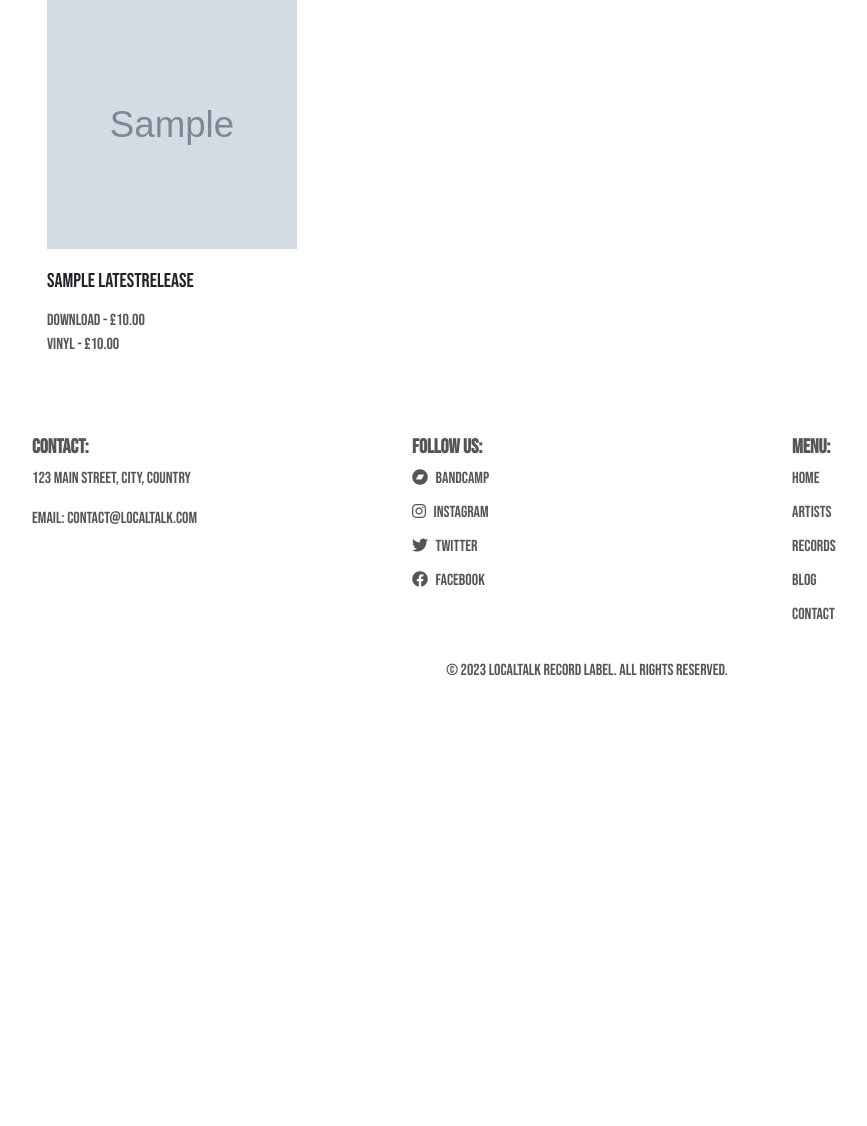
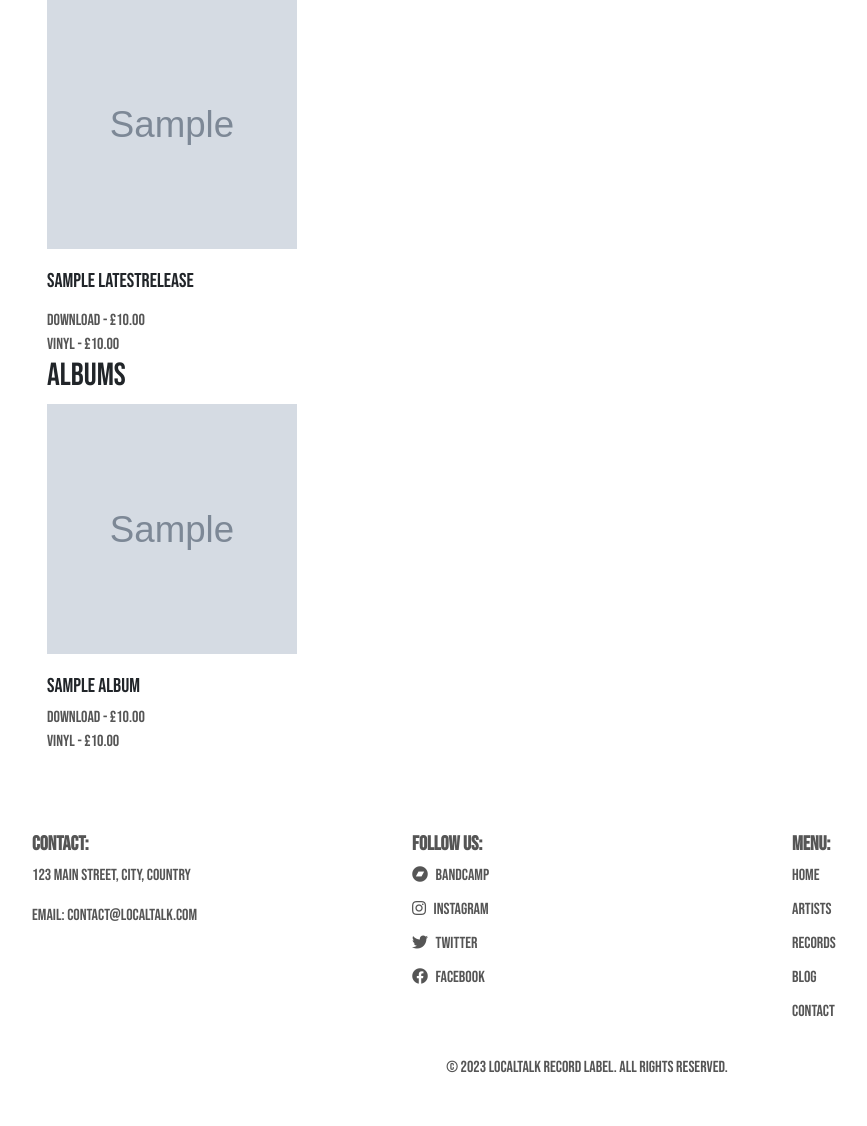
Before and after one commit to KristianDsmith/local-talk, a Django app: page / in a window 1280 px wide. Shown: the part 641-1767 px from the top of the page, without its empty margins (53-920 px from the left). Before the commit the page ends 1317 px from the top, so only its background shows below. Run offline with Django 3.2, Linux system fonts and the light colour scheme; tables that the repository leaves empty hold one stand-in row (values such as "Sample post"); grey boxes marked "Sample" are stand-in pictures; some libraries are stand-ins or nearby versions; some web fonts are replaced.

Commit message:
Add album section update models, vies, admin and html

```diff
--- a/blog/models.py
+++ b/blog/models.py
@@ -11,12 +11,14 @@ class Artist(models.Model):
     def __str__(self):
         return self.name
 
+
 class Record(models.Model):
     title = models.CharField(max_length=100)
     artist = models.ForeignKey(Artist, on_delete=models.CASCADE)
     release_date = models.DateField()
     genre = models.CharField(max_length=50)
-    cover_image = models.ImageField(upload_to='record_covers/', blank=True, null=True)
+    cover_image = models.ImageField(
+        upload_to='record_covers/', blank=True, null=True)
 
 
 class BlogPost(models.Model):
@@ -47,3 +49,22 @@ class LatestRelease(models.Model):
 
     def __str__(self):
         return self.title
+
+
+class Album(models.Model):
+    title = models.CharField(max_length=100)
+    artist = models.ForeignKey(Artist, on_delete=models.CASCADE)
+    release_date = models.DateField()
+    cover_image = models.ImageField(
+        upload_to='album_covers/', blank=True, null=True)
+    download_link = models.URLField(
+        default='https://example.com/default-download-link')
+    download_price = models.DecimalField(
+        max_digits=6, decimal_places=2, default=0.00)
+    vinyl_link = models.URLField(
+        default='https://example.com/default-vinyl-link')
+    vinyl_price = models.DecimalField(
+        max_digits=6, decimal_places=2, default=0.00)
+
+    def __str__(self):
+        return self.title
--- a/blog/views.py
+++ b/blog/views.py
@@ -1,13 +1,16 @@
 from django.shortcuts import render, get_object_or_404
 from django.views.generic import ListView, DetailView
-from .models import Artist, Record, BlogPost, LatestRelease
+from .models import Artist, Record, BlogPost, LatestRelease, Album
 
 from django.views.generic.edit import CreateView, UpdateView, DeleteView
 
 
 def home(request):
     latest_releases = LatestRelease.objects.all().order_by('-release_date')[:4]
-    return render(request, 'home.html', {'latest_releases': latest_releases})
+    albums = Album.objects.all().order_by('-release_date')[:4]
+
+    return render(request, 'home.html', {'latest_releases': latest_releases, 'albums': albums})
+
 
 
 class ArtistListView(ListView):
--- a/static/css/style.css
+++ b/static/css/style.css
@@ -149,6 +149,62 @@ body {
 .vinyl-link:hover {
     text-decoration: none;
 }
+
+/* ... Your existing CSS styles ... */
+
+/* Styles for the download and vinyl links in the Latest Releases and Albums sections */
+.download-link,
+.vinyl-link {
+    text-decoration: none;
+    /* Remove underline */
+    color: #555;
+    /* Change text color to the desired color */
+    cursor: pointer;
+    /* Change cursor to indicate a link */
+}
+
+.download-link:hover,
+.vinyl-link:hover {
+    text-decoration: none;
+    /* Remove underline when hovering */
+}
+
+/* Your existing CSS styles */
+
+/* Add custom styles for the Latest Releases and Albums sections */
+.latest-releases .track-item,
+.albums .track-item {
+    position: relative;
+}
+
+.latest-releases .track-item a,
+.albums .track-item a {
+    position: relative;
+    text-decoration: none;
+    color: #555;
+    /* Set the default color for the links */
+    cursor: pointer;
+}
+
+.latest-releases .track-item a::before,
+.albums .track-item a::before {
+    content: '';
+    position: absolute;
+    left: 0;
+    bottom: -2px;
+    /* Adjust this value to control the distance of the underline from the text */
+    width: 0;
+    height: 2px;
+    background-color: #59dd2d;
+    /* Change to your desired color for the underline */
+    transition: width 0.3s;
+}
+
+.latest-releases .track-item a:hover::before,
+.albums .track-item a:hover::before {
+    width: 100%;
+}
+
 /* Footer */
 .custom-footer {
     background-color: #fff;
--- a/templates/home.html
+++ b/templates/home.html
@@ -27,5 +27,28 @@
     </div>
 </section>
 
+<!-- Albums section -->
+<section class="albums">
+    <div class="container">
+        <h2>Albums</h2>
+        <div class="row">
+            {% for album in albums %}
+            <div class="col-md-3 track-item">
+                {% if album.cover_image %}
+                <img src="{{ album.cover_image.url }}" alt="{{ album.title }}" width="250" height="250">
+                {% endif %}
+                <h3 class="track-title">{{ album.title }}</h3>
+                <div class="release-links">
+                    <a href="#" class="download-link">Download - £{{ album.download_price }}</a>
+                </div>
+                <div>
+                    <a href="#" class="vinyl-link">Vinyl - £{{ album.vinyl_price }}</a>
+                </div>
+            </div>
+            {% endfor %}
+        </div>
+    </div>
+</section>
+
 </section>
 {% endblock %}
```
Also changed, not shown: blog/admin.py (+7 -1 lines), album_covers/jack-ish.jpg (added), artists/jack-ish_qP86SwW.jpg (added), blog/migrations/0010_alter_latestrelease_release_date.py (added), blog/migrations/0011_auto_20230804_1723.py (added), blog/migrations/0012_auto_20230804_1736.py (added).
